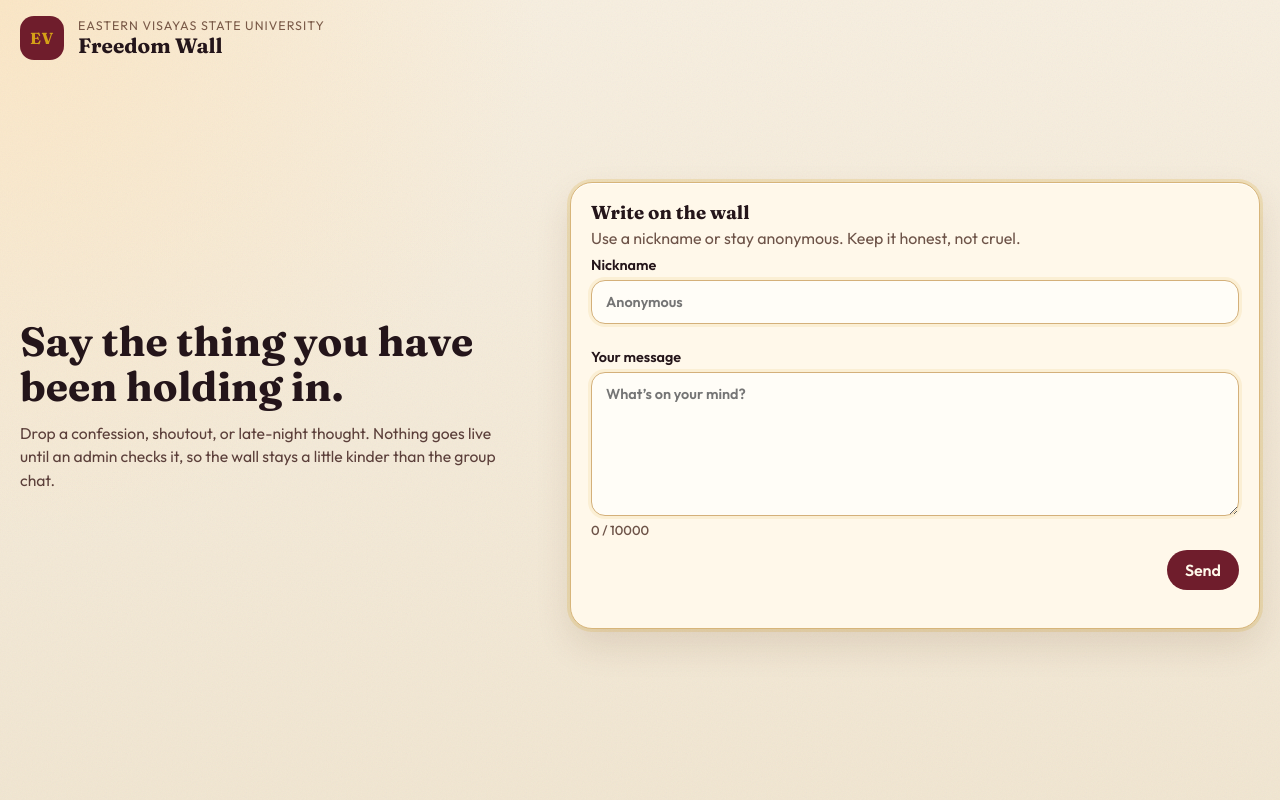
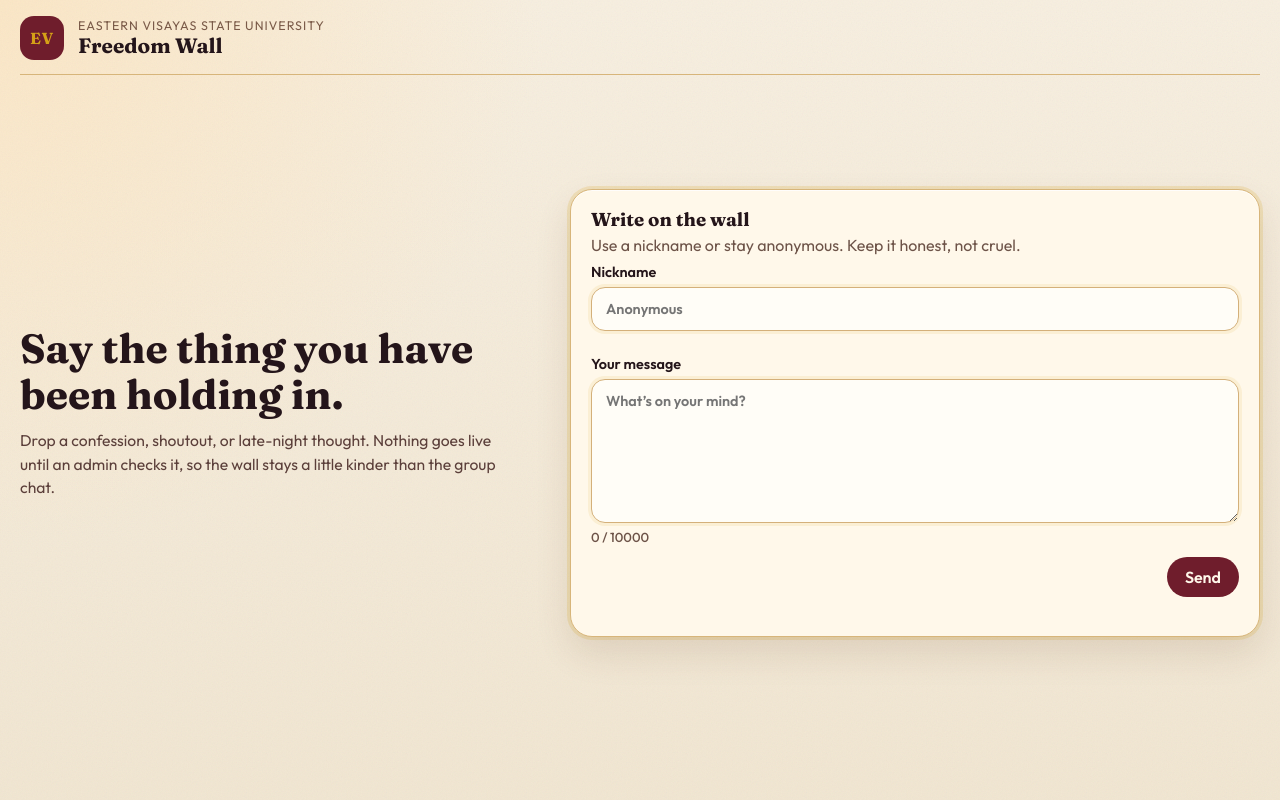
Before and after one commit to rinancorpin02-jpg/evsu-wall, a website: page public/index.html in a window 1280 px wide. Shown: the top 800 px of the page. Drawn offline with Linux system fonts and the light colour scheme; no server answers.

Commit message:
Second commit

```diff
--- a/public/styles.css
+++ b/public/styles.css
@@ -75,8 +75,9 @@ main {
 .topbar {
   display: flex;
   align-items: center;
-  padding: 16px 0 0;
+  padding: 16px 0 14px;
   width: min(1280px, calc(100% - 40px));
+  border-bottom: 1.5px solid #d7b57a;
 }
 
 .brand {
```
